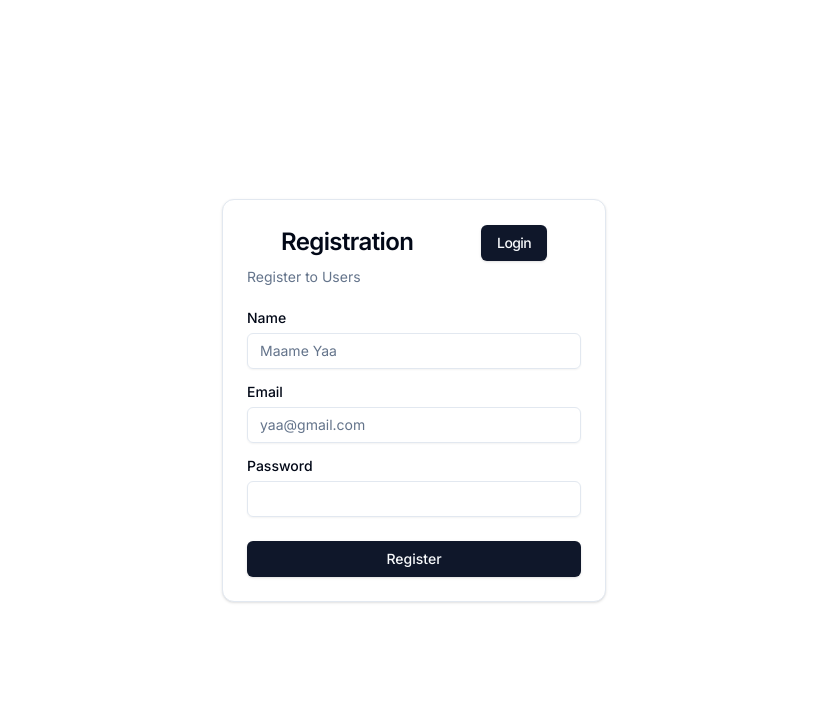
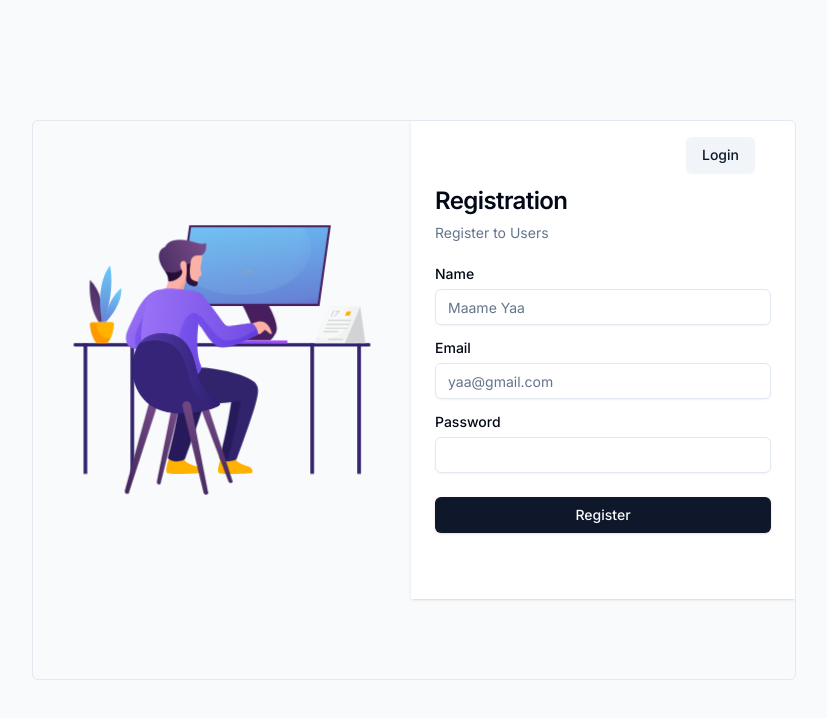
Before and after one commit to Chefdyb/kodestar-mini, a Next.js app: page /admin/create-user in a window 1280 px wide. Shown: the top 718 px of the page, without its empty margins (226-1053 px from the left). Built offline with nearby package versions, Linux system fonts and the light colour scheme.

Commit message:
chore: formatted code for readability

```diff
--- a/src/app/admin/create-user/page.tsx
+++ b/src/app/admin/create-user/page.tsx
@@ -11,6 +11,7 @@ import {
     CardTitle,
 } from "@/components/ui/card";
 import { Input } from "@/components/ui/input";
+import Animation from "@/lottifiles/Animation.json";
 import { Label } from "@/components/ui/label";
 import { useState } from "react";
 
@@ -19,6 +20,7 @@ import { useRouter } from "next/navigation";
 import { createUser } from "@/lib/utils";
 import { toast } from "sonner";
 import Link from "next/link";
+import Lottie from "react-lottie-player";
 
 function RegisterForm() {
     const router = useRouter();
@@ -49,7 +51,11 @@ function RegisterForm() {
                 password: "",
                 name: "",
             });
-            await createUser(credentials.name, credentials.email, credentials.password);
+            await createUser(
+                credentials.name,
+                credentials.email,
+                credentials.password
+            );
             router.push("/login");
         } catch (error: string | any) {
             if (
@@ -66,17 +72,35 @@ function RegisterForm() {
 
     return (
         <>
-            <div className=" h-screen flex  justify-center items-center">
-                <Card className="z-30 w-full max-w-sm">
+            <div className=" h-screen flex items-center justify-center bg-slate-50">
+                <section className=" overflow-hidden border rounded-md md:h-[70vh] flex pb-20 items-center justify-center">
+                    <div className="h-full hidden md:block  overflow-hidden">
+                        <Lottie
+                            className="w-full h-full"
+                            loop
+                            animationData={Animation}
+                            play
+                        />
+                    </div>
+                    <Card className=" h-full pt-10   relative border-none outline-none rounded-none w-full max-w-sm">
+                        <Link
+                            href="/login"
+                            className=" absolute top-4 right-10"
+                        >
+                            <Button className="" variant={"secondary"}>
+                                Login
+                            </Button>
+                        </Link>
                         <form onSubmit={handleRegister}>
                             <CardHeader>
                                 <CardTitle className="text-center text-2xl">
-                                <div className=" w-full flex justify-around items-center ">
+                                    <div className=" w-full  flex justify-start">
                                         <span>Registration</span>
-                                    <Link href="/login"><Button>Login</Button></Link>
                                     </div>
                                 </CardTitle>
-                            <CardDescription>Register to Users</CardDescription>
+                                <CardDescription>
+                                    Register to Users
+                                </CardDescription>
                             </CardHeader>
                             <CardContent className="grid gap-4">
                                 <div className="grid gap-2">
@@ -119,6 +143,7 @@ function RegisterForm() {
                             </CardFooter>
                         </form>
                     </Card>
+                </section>
             </div>
         </>
     );
--- a/src/app/layout.tsx
+++ b/src/app/layout.tsx
@@ -24,7 +24,6 @@ export default function RootLayout({
                     enableSystem
                     disableTransitionOnChange
                 >
-
                     {children}
                 </ThemeProvider>
                 <Toaster />
--- a/src/app/login/page.tsx
+++ b/src/app/login/page.tsx
@@ -69,8 +69,11 @@ export default function LoginForm() {
     };
 
     return (
-        <main className="h-screen flex items-center justify-center bg-slate-50">
-            <section className="overflow-hidden border rounded-md   md:h-[70vh] flex items-center justify-center">
+        <main className="  h-screen flex items-center justify-center bg-slate-50">
+            <section className="overflow-hidden relative border rounded-md   md:h-[70vh] flex items-center justify-center">
+                <Link href="/admin/create-user" className=" absolute top-4 right-10 ">
+                    <Button variant={"secondary"}>Register</Button>
+                </Link>
                 <div className="h-full hidden md:block  overflow-hidden">
                     <Lottie
                         className="w-full h-full"
@@ -79,14 +82,11 @@ export default function LoginForm() {
                         play
                     />
                 </div>
-                <Card className="w-full border-none shadow-none rounded-none h-full grid place-content-center max-w-sm">
+                <Card className="w-full  border-none shadow-none rounded-none h-full grid place-content-center max-w-sm">
                     <CardHeader>
                         <CardTitle className="text-2xl">
-                            <div className=" w-full flex justify-around items-center">
+                            <div className=" w-full flex justify-start">
                                 <span>Login</span>
-                                <Link href="/admin/create-user">
-                                    <Button>Register</Button>
-                                </Link>
                             </div>
                         </CardTitle>
                         <CardDescription>
```
Also changed, not shown: src/app/terminal/page.tsx (+9 -2 lines), src/app/page.tsx (indentation only), src/helpers/filesys.ts (indentation only). Lines whose indentation alone changed are shown as unchanged.
